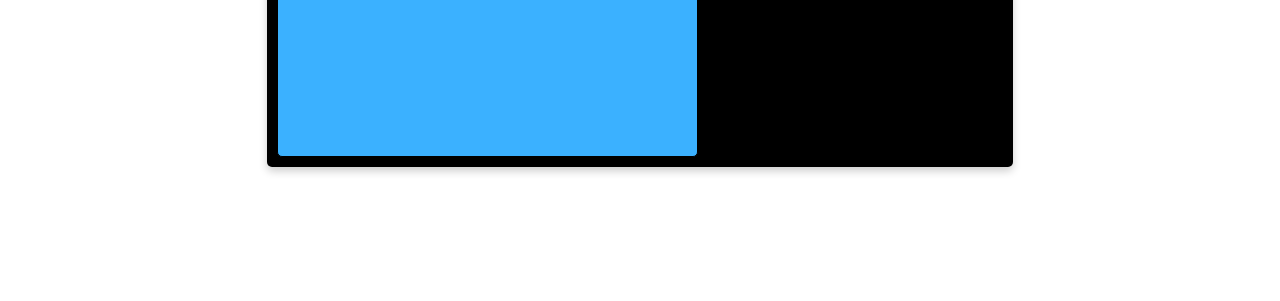
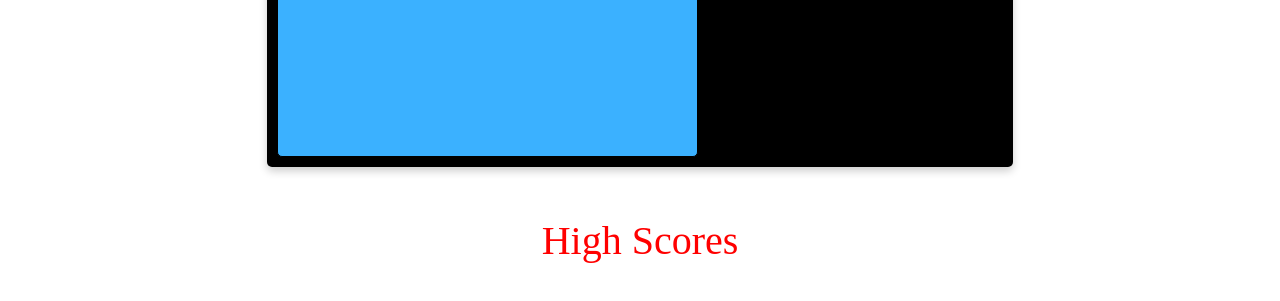
Before and after one commit to Hezakai/timedQuiz, a plain HTML site: page index.html in a window 1280 px wide. Both pictures are taken after a click on the button "High Scores". Shown: the part 443-744 px from the top of the page. Drawn offline with Linux system fonts and the light colour scheme.

Commit message:
added high score toggle

```diff
--- a/index.html
+++ b/index.html
@@ -37,7 +37,7 @@
         </div>
     </div>
     <div id="hScoreCon">
-        <ul id="hScore"></ul>
+        <ul id="hScore">High Scores</ul>
     </div>
     <script src="script.js"></script>
 </body>
--- a/script.js
+++ b/script.js
@@ -1,3 +1,7 @@
+//TODO - game not restarting properly once completed - starting does not stert the quiz but does start the timer
+//TODO find better coding options
+//TODO fix HighScores list not numberin
+
 //initialization of variables and arrays
 // sets timer value globally
 const initTime = 30
@@ -38,6 +42,30 @@ var pool = [].concat(questions);
 document.getElementById("timer").innerHTML = secondsLeft;
 document.getElementById("strBtn").addEventListener("click", startQuiz);
 document.getElementById("rstBtn").addEventListener("click", reset);
+document.getElementById("hsBtn").addEventListener("click", hsToggle);
+
+function hsToggle() {
+    // get the clock
+    var hScore = document.getElementById('hScoreCon');
+
+    // get the current value of the clock's display property
+    var displaySetting = hScore.style.display;
+
+    // also get the clock button, so we can change what it says
+    // var clockButton = document.getElementById('clockButton');
+
+    // now toggle the clock and the button text, depending on current state
+    if (displaySetting == 'block') {
+      // clock is visible. hide it
+      hScore.style.display = 'none';
+    }
+    else {
+      // clock is hidden. show it
+      hScore.style.display = 'block';
+      // change button text
+      clockButton.innerHTML = 'Hide clock';
+    }
+  }
 
 // resets the game.  stops the timer >> resets timer >> adds placeholder text back int.  NOTE:  this is bad code i need to figure out how to revert to placeholder
 function reset() {
--- a/style.css
+++ b/style.css
@@ -89,3 +89,10 @@ header {
     display: block;
     width: 300px;
 }
+
+#hScoreCon {
+    /* list-style-type: none; */
+    color: red;
+    font-size: 40px;
+    display: none;
+}
```
